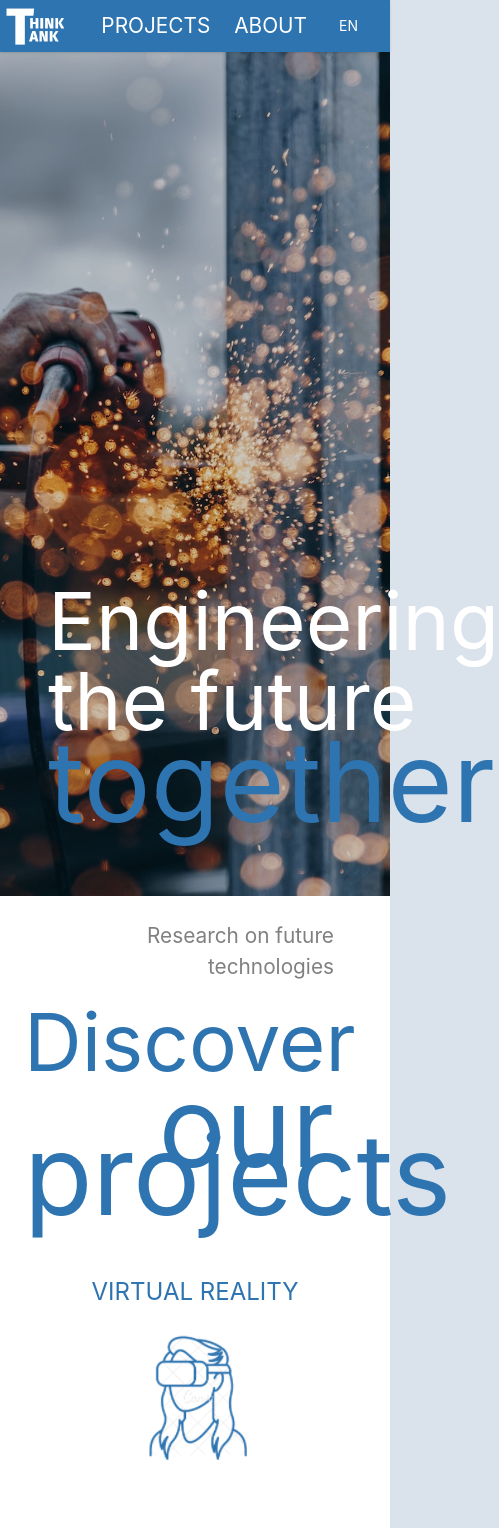
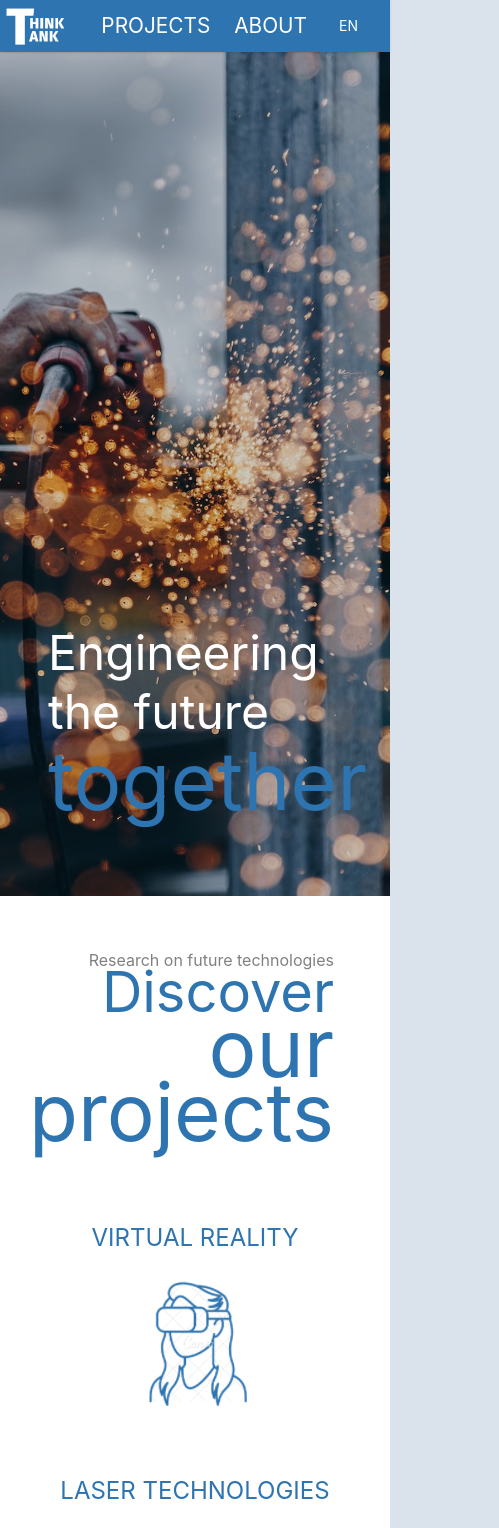
Before and after one commit to HungryOctopus/think-tank-website, a React (Create React App) app in the folder client/: page / in a window 390 px wide. Shown: the top 1528 px of the page, 499 px wide, since content can reach past the window. Built offline with nearby package versions, Linux system fonts and the light colour scheme.

Commit message:
fixed css issues responsive

```diff
--- a/client/src/components/Focus/Focus.css
+++ b/client/src/components/Focus/Focus.css
@@ -41,6 +41,12 @@
   }
 }
 
+@media screen and (max-width: 560px) {
+  .focus p {
+    display: none;
+  }
+}
+
 .focus-container {
   background: url('./img/focus.jpg') center center/cover no-repeat;
   height: 100vh;
--- a/client/src/components/Hero/Hero.css
+++ b/client/src/components/Hero/Hero.css
@@ -41,3 +41,13 @@
 .claim {
   margin-bottom: 15%;
 }
+
+@media screen and (max-width: 560px) {
+  .hero-container h1 {
+    font-size: 3rem;
+    line-height: normal;
+  }
+  .hero-container h2 {
+    font-size: 5rem;
+  }
+}
--- a/client/src/components/Projects/Projects.css
+++ b/client/src/components/Projects/Projects.css
@@ -33,7 +33,9 @@ Global Styles
   font-size: 1.3rem;
   text-align: end;
   color: grey;
+  margin-top: 2rem;
   margin-right: 2rem;
+  line-height: 0.1rem;
 }
 
 .projects-container h4 {
@@ -57,3 +59,18 @@ Global Styles
     margin-bottom: 0;
   }
 }
+
+@media screen and (max-width: 630px) {
+  .projects-container h1 {
+    font-size: 3.5rem;
+    line-height: 3rem;
+  }
+  .projects-container h2 {
+    font-size: 5rem;
+    line-height: 4rem;
+  }
+  .projects-container h3 {
+    font-size: 1rem;
+    line-height: 1rem;
+  }
+}
```
